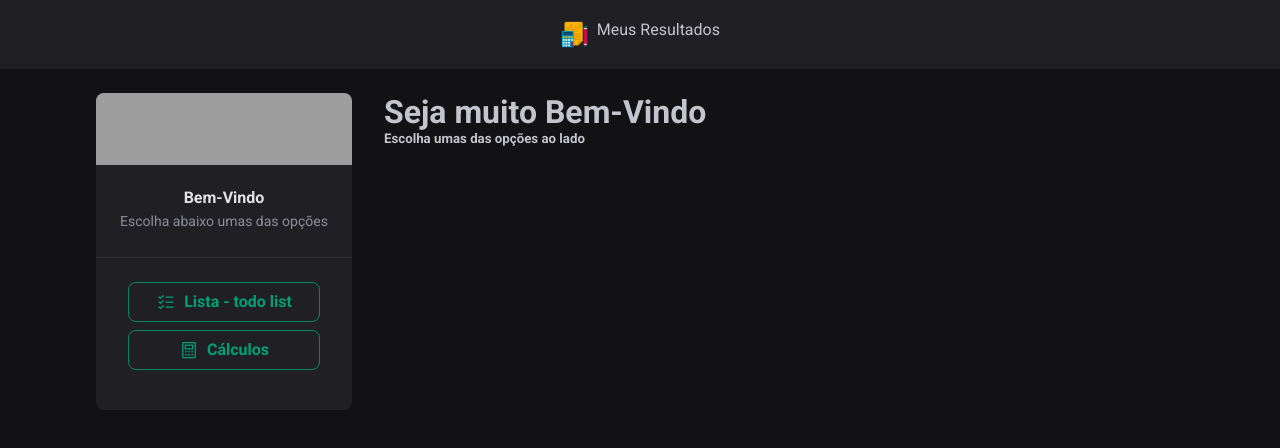
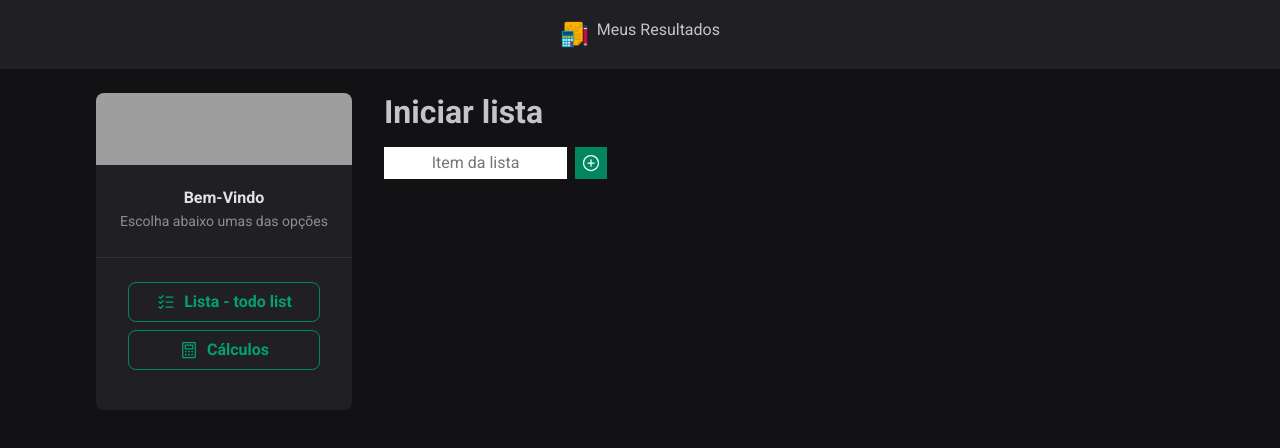
Before and after one commit to samuel2na/the-results, a React (Vite) app: page / in a window 1280 px wide. Both pictures are taken after a click on the button "Lista - todo list". Shown: the top 448 px of the page. Built offline with nearby package versions, Linux system fonts and the light colour scheme; grey boxes are pictures that could not be loaded.

Commit message:
adding option todo

```diff
--- a/src/App.jsx
+++ b/src/App.jsx
@@ -1,8 +1,8 @@
-import { useState } from 'react'
-import { Header } from './components/Header'
-import { Home } from './components/Home'
-import { TheValues } from './components/TheValues'
+import { useState } from 'react';
+import { Header } from './components/Header';
+import { TheValues } from './components/TheValues';
 import { Sidebar } from './components/Sidebar';
+import { TodoList } from './components/TodoList';
 
 import styles from './App.module.css'
 import './global.css'
@@ -29,7 +29,7 @@ function App() {
         <Sidebar handleLink={handleLink} />
         <main>
           {(btoTodo == 0 && btoCalc == 0) ? <span className={styles.textInitial}>Nada por aqui :D</span> : ""}
-          {(btoTodo == 1) ? <Home /> : ""}
+          {(btoTodo == 1) ? <TodoList /> : ""}
           {(btoCalc == 1) ? <TheValues /> : ""}
         </main>
       </div>
--- a/src/components/Home.jsx
+++ /dev/null
@@ -1,8 +0,0 @@
-export function Home(){
-  return(
-    <>
-      <h1>Seja muito Bem-Vindo</h1>
-      <h5>Escolha umas das opções ao lado</h5>
-    </>
-  );
-}
--- a/src/components/TheValues.module.css
+++ b/src/components/TheValues.module.css
@@ -19,6 +19,7 @@
 
 .inputValues input {
   /* width: 100%; */
+  border: 0;
   padding: 0.3rem;
   text-align: right;
   margin: 0 0.3rem 0.3rem 0;
--- /dev/null
+++ b/src/components/TodoItem.jsx
@@ -0,0 +1,27 @@
+import { Trash } from 'phosphor-react';
+import { useState } from 'react';
+import styles from './TodoItem.module.css';
+
+export function TodoItem({ nametext, handleDeleteItem }){
+  const [isChecked, setIsChecked] = useState(false);
+
+  function handleChecked(event){
+    setIsChecked(event.target.checked);
+  }
+
+  return(
+    <>
+      <div className={styles.todoListContent}>
+        <div className={styles.todoListBoxItem}>
+          <input type="checkbox" onChange={handleChecked} />
+          <span className={(isChecked) ? styles.checked : styles.Nochecked}>
+            {nametext}
+          </span>
+        </div>
+
+          <Trash className={styles.buttonTrash} size={18} onClick={() => handleDeleteItem(nametext)} />
+
+      </div>
+    </>
+  );
+}
--- /dev/null
+++ b/src/components/TodoItem.module.css
@@ -0,0 +1,32 @@
+.todoListContent {
+  /* width: 100%; */
+  display: flex;
+  align-items: center;
+  justify-content: space-between;
+  /* align-items: center; */
+}
+
+.todoListBoxItem {
+  margin: 0.6rem 0 0 0;
+}
+
+.todoListBoxItem input {
+  margin: 0 0.8rem 0 0;
+}
+
+/* .todoListContent div > span {
+  margin: 0.3rem 3rem 0.3rem 1rem;
+} */
+
+.todoListContent:hover {
+  color: var(--green-400);
+}
+
+.buttonTrash{
+  cursor: pointer;
+}
+
+.checked {
+  color: var(--purple-200);
+  text-decoration: line-through;
+}
--- /dev/null
+++ b/src/components/TodoList.jsx
@@ -0,0 +1,52 @@
+import { PlusCircle } from 'phosphor-react';
+import { useState } from 'react';
+import { TodoItem } from './TodoItem';
+
+import styles from './TodoList.module.css';
+
+export function TodoList() {
+  const [newItem, setNewItem] = useState('');
+  const [myItens, setMyItens] = useState([]);
+
+  function handleChangeItem(event){
+    setNewItem(event.target.value);
+  }
+
+  function handleAddNewItem(){
+    if(!newItem) return alert("Informe um item válido!");
+
+    const data = {
+      id: String(new Date().getTime()),
+      name: newItem
+    }
+    setMyItens(oldState => [...oldState, data]);
+
+    let textInput = document.querySelector('[name="textItem"]');
+    textInput.value = "";
+    textInput.focus();
+  }
+
+  function handleDeleteItem(nameItem){
+    return alert(nameItem);
+  }
+
+  return(
+    <>
+      <div className={styles.container}>
+        <h1>Iniciar lista</h1>
+
+        <div className={styles.todoListBox}>
+          <input type="text" name="textItem" placeholder='Item da lista' onChange={handleChangeItem} />
+          <button title='Adicionar item da lista' onClick={handleAddNewItem} >
+            <PlusCircle size={20}/>
+          </button>
+        </div>
+
+        {myItens.map((item) =>
+          <TodoItem key={item.id} nametext={item.name} handleDeleteItem={handleDeleteItem} />
+        )}
+
+      </div>
+    </>
+  );
+}
--- /dev/null
+++ b/src/components/TodoList.module.css
@@ -0,0 +1,32 @@
+.container {
+  width: 14rem; /*27rem;*/
+}
+
+.todoListBox {
+  display: flex;
+  align-items: center;
+  margin: 1rem 0 1rem 0;
+}
+
+.todoListBox > input {
+  height: 2rem;
+  text-align: center;
+  border: 0;
+  /* width: 50%; */
+}
+
+.todoListBox > input:hover {
+  box-shadow: 2px 3px 7px var(--green-light-400);
+}
+
+.todoListBox > button {
+  margin-left: 0.5rem;
+  height: 2rem;
+  width: 2rem;
+  display: flex;
+  align-items: center;
+  justify-content: center;
+  background: var(--green-500);
+  color: var(--white);
+  border: 0;
+}
```
